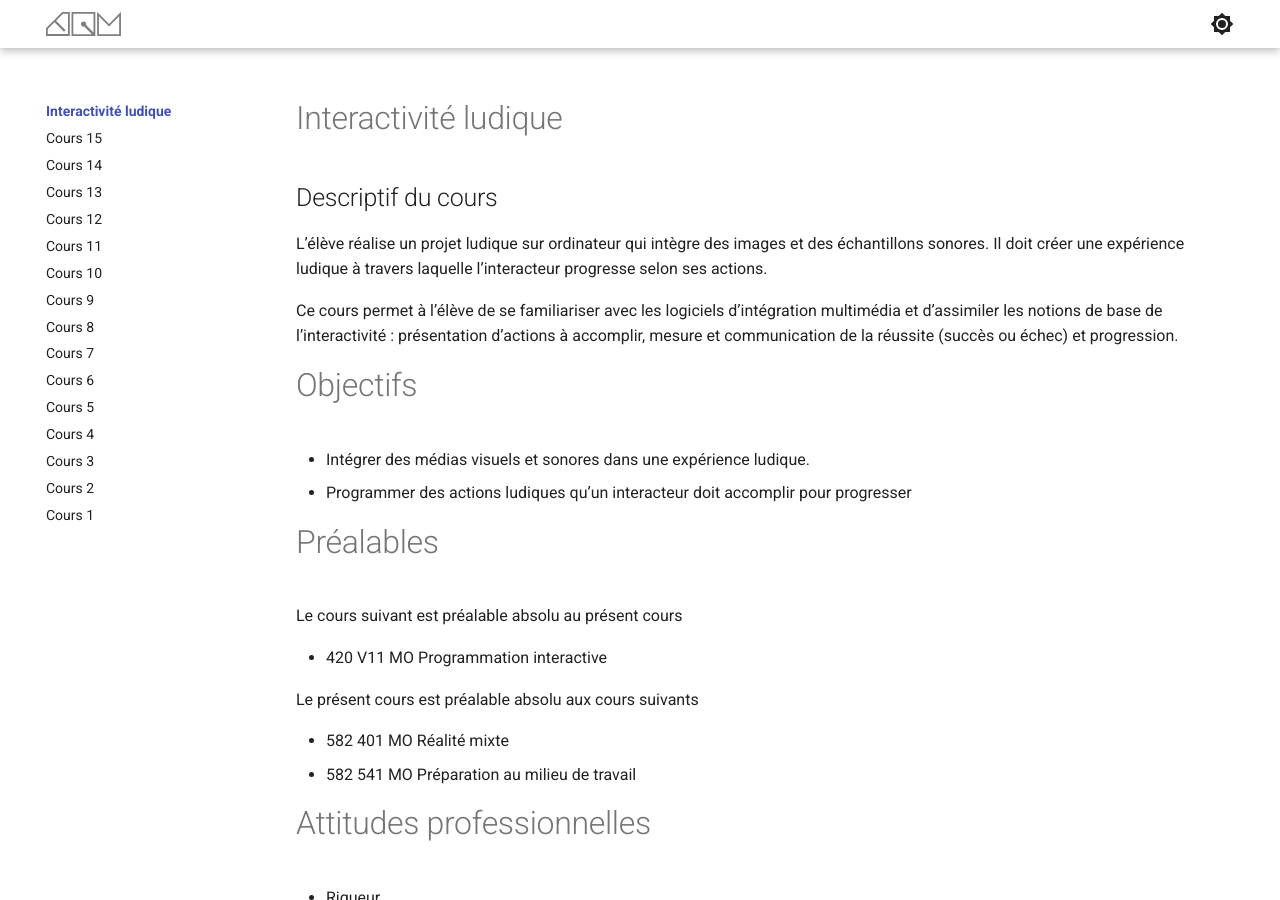
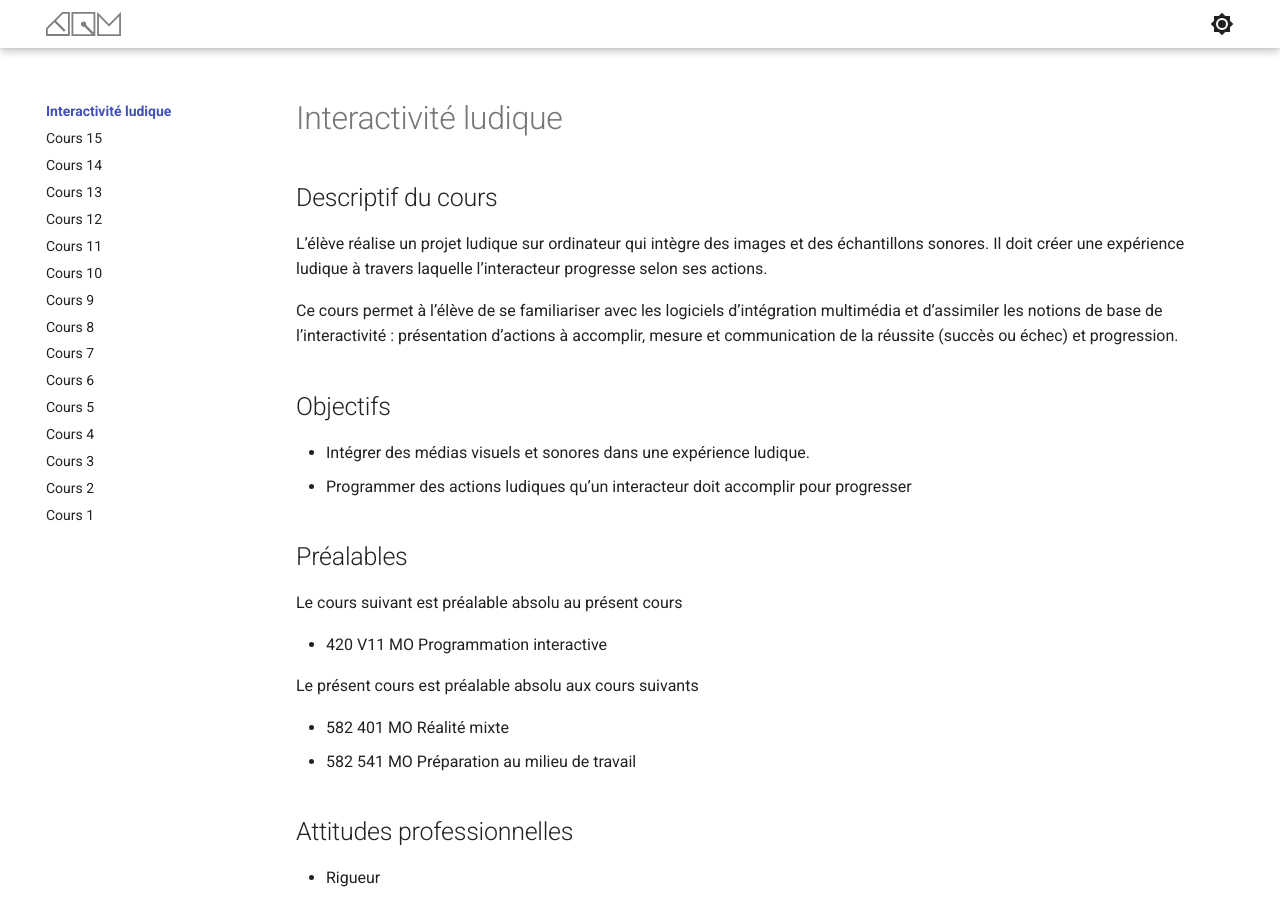
Before and after one commit to jfcmontmorency/old_compendium, an MkDocs documentation site: the page built from docs/582-301–interactivite-ludique/index.md, in a window 1280 px wide and 900 px high. Built offline with MkDocs 1.6.1 and Material for MkDocs 9.7.7, drawn with Linux system fonts in a browser that asks for light colours.

```diff
--- a/docs/582-301–interactivite-ludique/index.md
+++ b/docs/582-301–interactivite-ludique/index.md
@@ -11,12 +11,12 @@ L’élève réalise un projet ludique sur ordinateur qui intègre des images et
 
 Ce cours permet à l’élève de se familiariser avec les logiciels d’intégration multimédia et d’assimiler les notions de base de l’interactivité : présentation d’actions à accomplir, mesure et communication de la réussite (succès ou échec) et progression.
 
-# Objectifs
+## Objectifs
 
 * Intégrer des médias visuels et sonores dans une expérience ludique.
 * Programmer des actions ludiques qu’un interacteur doit accomplir pour progresser
 
-# Préalables
+## Préalables
 
 Le cours suivant est préalable absolu au présent cours
 
@@ -27,15 +27,14 @@ Le présent cours est préalable absolu aux cours suivants
 * 582 401 MO Réalité mixte
 * 582 541 MO Préparation au milieu de travail
 
-# Attitudes professionnelles
+## Attitudes professionnelles
 
 * Rigueur
 * Créativité
 
-# Enseignant
+## Enseignant
 
 Jean-François Cartier
-
 
 | Spécifications        | Valeur  |
 | --------------------- | ------- |
```
